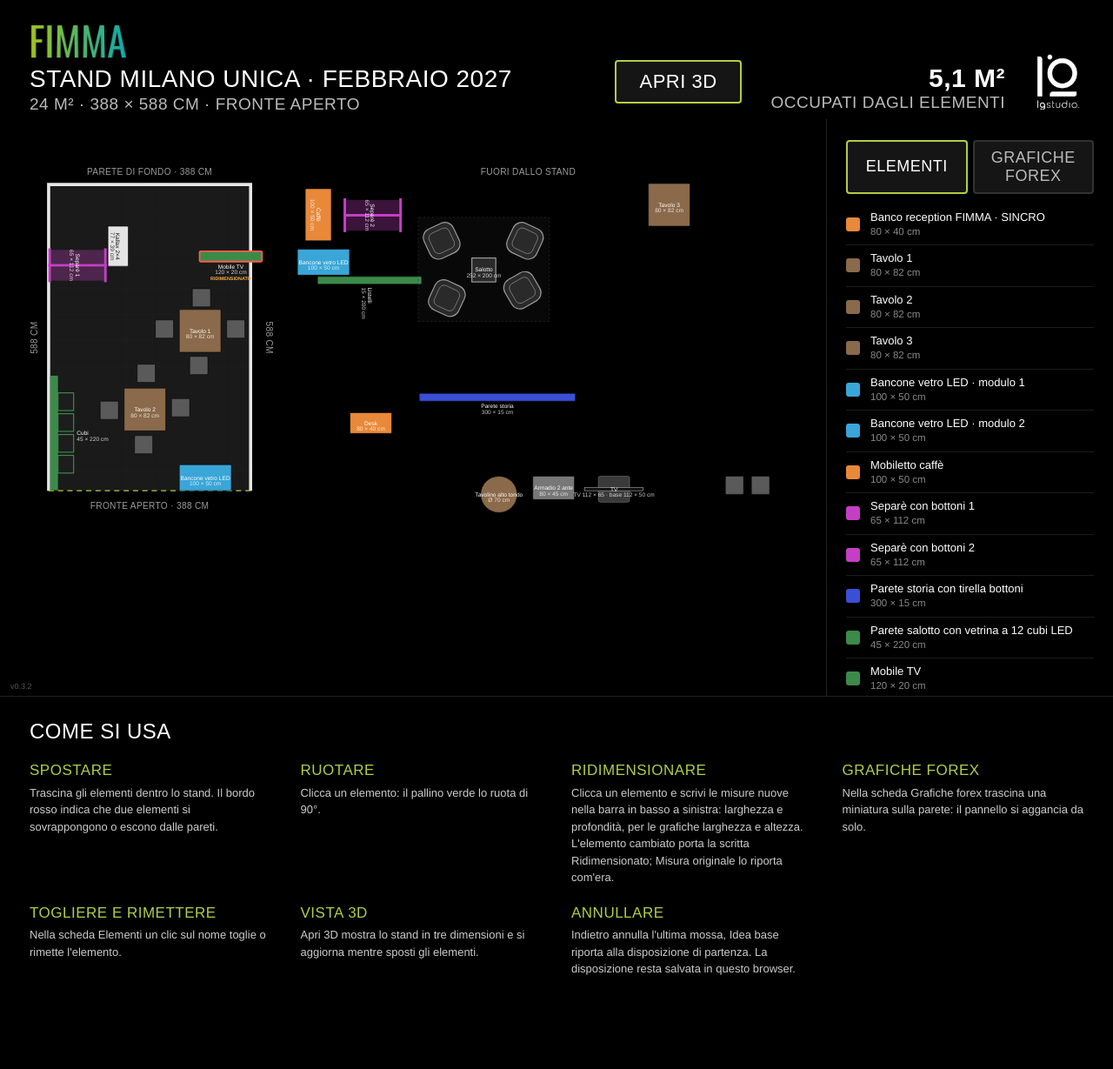
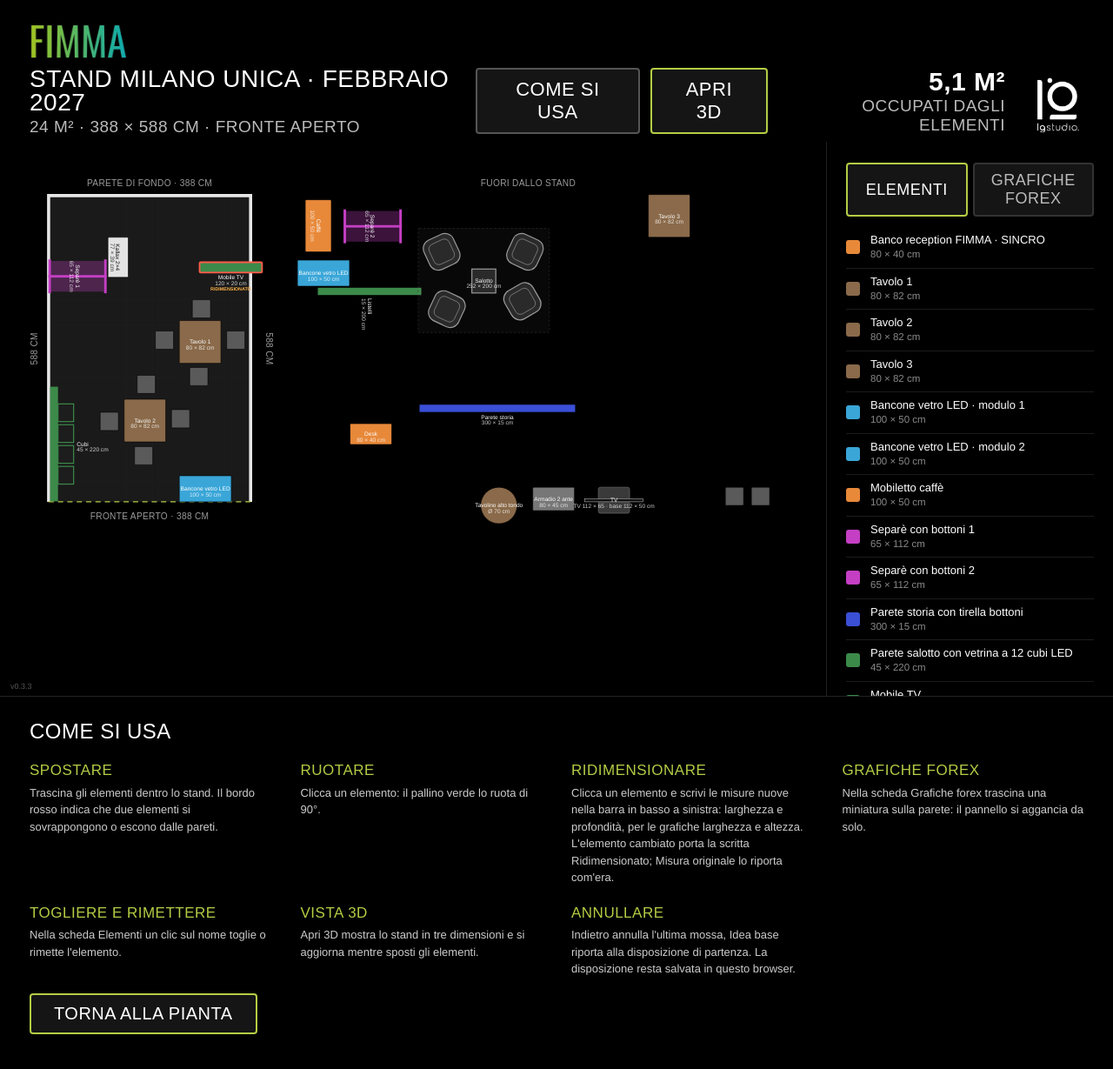
Before and after one commit to Dev-LGStudio/FIMMA_Stand-Milano-Unica-2027, a plain HTML site: page index.html in a window 1280 px wide. Shown: the whole page at 87% size. Before the commit the page ends 1164 px from the top, so only its background shows below. Drawn offline with Linux system fonts and the light colour scheme.

Commit message:
v0.3.3 · tasti Come si usa e Torna alla pianta
Co-Authored-By: Claude Opus 5.5 <noreply@anthropic.com>

```diff
--- a/index.html
+++ b/index.html
@@ -53,6 +53,9 @@ aside h3{font-family:"Cond","DIN Condensed",sans-serif;text-transform:uppercase;
 .hr{display:flex;align-items:flex-end}
 .b3d{background:#151515;color:#fff;border:2px solid #b4cd45;border-radius:4px;padding:10px 26px;margin-right:34px;align-self:center;font-family:"DIN Condensed",sans-serif;text-transform:uppercase;font-size:22px;letter-spacing:.5px;cursor:pointer}
 .b3d:hover{background:#b4cd45;color:#000}
+.bi{border-color:#555;margin-right:12px}
+.btop{grid-column:1/-1;justify-self:start;background:#151515;color:#fff;border:2px solid #b4cd45;border-radius:4px;padding:10px 26px;font-family:"DIN Condensed",sans-serif;text-transform:uppercase;font-size:20px;letter-spacing:.5px;cursor:pointer}
+.btop:hover{background:#b4cd45;color:#000}
 .tabs{display:flex;gap:10px;align-self:center}
 .tabs button{background:#151515;color:#fff;border:2px solid #333;border-radius:4px;padding:10px 22px;font-family:"DIN Condensed",sans-serif;text-transform:uppercase;font-size:22px;letter-spacing:.5px;cursor:pointer}
 .ver{position:fixed;left:12px;bottom:6px;font-size:9px;color:#555}
@@ -79,7 +82,7 @@ aside h3{font-family:"Cond","DIN Condensed",sans-serif;text-transform:uppercase;
 <div class="wrap">
 <header>
  <div class="brand"><img src="img/fimma_titolo_sfumato.jpg" style="height:50px;margin:0 0 6px -3px;display:block"><div class="t">Stand Milano Unica · febbraio 2027</div><div class="s">24 m² · 388 × 588 cm · fronte aperto</div></div>
- <div class="hr"><button class="b3d" onclick="exp3d();window.open('3d.html','fimma3d')">Apri 3D</button><div class="stats"><b id="occ">0,0 m²</b>occupati dagli elementi</div><img class="logo" src="img/lgstudio_logo_bianco.jpg" alt="lg studio"></div>
+ <div class="hr"><button class="b3d bi" onclick="document.getElementById('ist').scrollIntoView({behavior:'smooth'})">Come si usa</button><button class="b3d" onclick="exp3d();window.open('3d.html','fimma3d')">Apri 3D</button><div class="stats"><b id="occ">0,0 m²</b>occupati dagli elementi</div><img class="logo" src="img/lgstudio_logo_bianco.jpg" alt="lg studio"></div>
 </header>
 <main><div id="rsz"><span class="rn"></span><label>Larghezza <input id="rw" type="number" min="5" step="5"> cm</label><label><span id="rdl">Profondità</span> <input id="rd" type="number" min="2" step="5"> cm</label><button id="r0">Misura originale</button></div><div id="prev"><img><span></span></div><svg id="plan" viewBox="-60 -80 1520 900" preserveAspectRatio="xMidYMid meet"></svg></main>
 <aside>
@@ -90,7 +93,7 @@ aside h3{font-family:"Cond","DIN Condensed",sans-serif;text-transform:uppercase;
  <div class="bt"><button id="undoBtn">Indietro</button><button id="ideaBtn">Idea base</button><button id="rotBtn">Ruota 90°</button><button id="resetBtn">Ripristina</button><button onclick="print()">Stampa</button><button onclick="exp3d();window.open('3d.html','fimma3d')">Vista 3D</button></div>
 </aside>
 </div>
-<section class="ist"><h3>Come si usa</h3>
+<section class="ist" id="ist"><h3>Come si usa</h3>
 <div><b>Spostare</b>Trascina gli elementi dentro lo stand. Il bordo rosso indica che due elementi si sovrappongono o escono dalle pareti.</div>
 <div><b>Ruotare</b>Clicca un elemento: il pallino verde lo ruota di 90°.</div>
 <div><b>Ridimensionare</b>Clicca un elemento e scrivi le misure nuove nella barra in basso a sinistra: larghezza e profondità, per le grafiche larghezza e altezza. L'elemento cambiato porta la scritta Ridimensionato; Misura originale lo riporta com'era.</div>
@@ -98,8 +101,9 @@ aside h3{font-family:"Cond","DIN Condensed",sans-serif;text-transform:uppercase;
 <div><b>Togliere e rimettere</b>Nella scheda Elementi un clic sul nome toglie o rimette l'elemento.</div>
 <div><b>Vista 3D</b>Apri 3D mostra lo stand in tre dimensioni e si aggiorna mentre sposti gli elementi.</div>
 <div><b>Annullare</b>Indietro annulla l'ultima mossa, Idea base riporta alla disposizione di partenza. La disposizione resta salvata in questo browser.</div>
+<button class="btop" onclick="window.scrollTo({top:0,behavior:'smooth'})">Torna alla pianta</button>
 </section>
-<div class="ver">v0.3.2</div>
+<div class="ver">v0.3.3</div>
 
 <script>
 window.name='fimmapianta';
```
